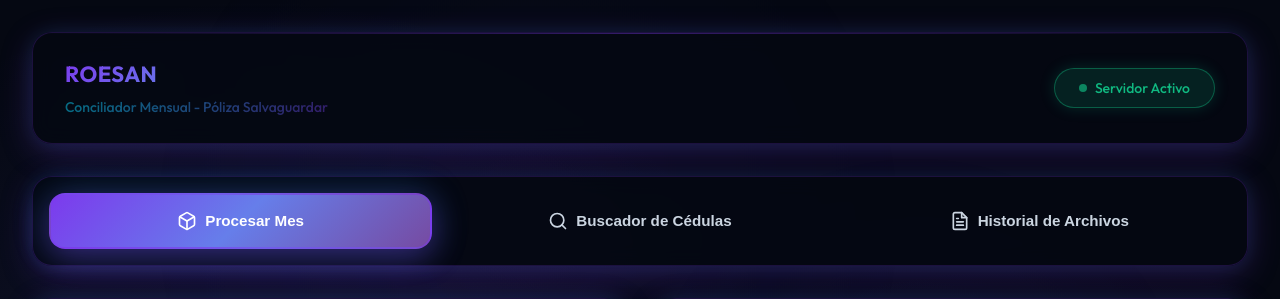
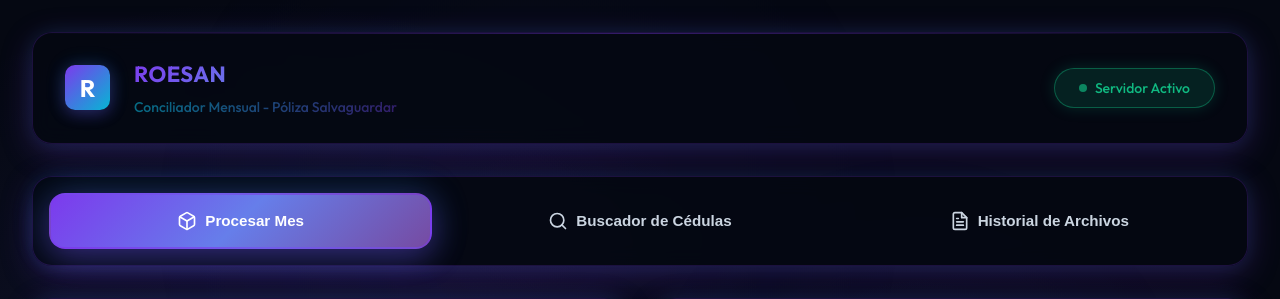
Before and after one commit to ingfedericolopezs-a11y/Salvaguarda, a Flask app: page / in a window 1280 px wide. Shown: the top 299 px of the page. Run offline with Flask 3, Linux system fonts and the light colour scheme.

Commit message:
Agregar icono R simple y elegante al header

```diff
--- a/static/css/styles.css
+++ b/static/css/styles.css
@@ -224,22 +224,20 @@ body {
     opacity: 1;
 }
 
-.logo-text {
-    font-size: 0.9rem;
-    font-weight: var(--font-weight-bold);
-    color: var(--accent-purple);
-    letter-spacing: 1px;
-    text-transform: uppercase;
+.brand-icon {
+    width: 45px;
+    height: 45px;
+    display: flex;
+    align-items: center;
+    justify-content: center;
+    background: linear-gradient(135deg, #7c3aed 0%, #06b6d4 100%);
+    border-radius: var(--radius-md);
+    font-size: 1.5rem;
+    font-weight: var(--font-weight-extrabold);
+    color: white;
+    box-shadow: 0 4px 16px rgba(124, 58, 237, 0.3), 0 0 20px rgba(6, 182, 212, 0.2);
     transition: all var(--transition-normal);
     cursor: pointer;
-    padding: 0.5rem 0.75rem;
-    border-radius: var(--radius-sm);
-    border: 1px solid rgba(124, 58, 237, 0.3);
-}
-
-.logo-text:hover {
-    border-color: rgba(124, 58, 237, 0.6);
-    background: rgba(124, 58, 237, 0.1);
 }
 
 .app-header h1 {
--- a/templates/index.html
+++ b/templates/index.html
@@ -18,6 +18,7 @@
         <!-- Header -->
         <header class="app-header animate-fade-in">
             <div class="brand">
+                <div class="brand-icon">R</div>
                 <div>
                     <h1>ROESAN</h1>
                     <p class="subtitle">Conciliador Mensual - Póliza Salvaguardar</p>
```
